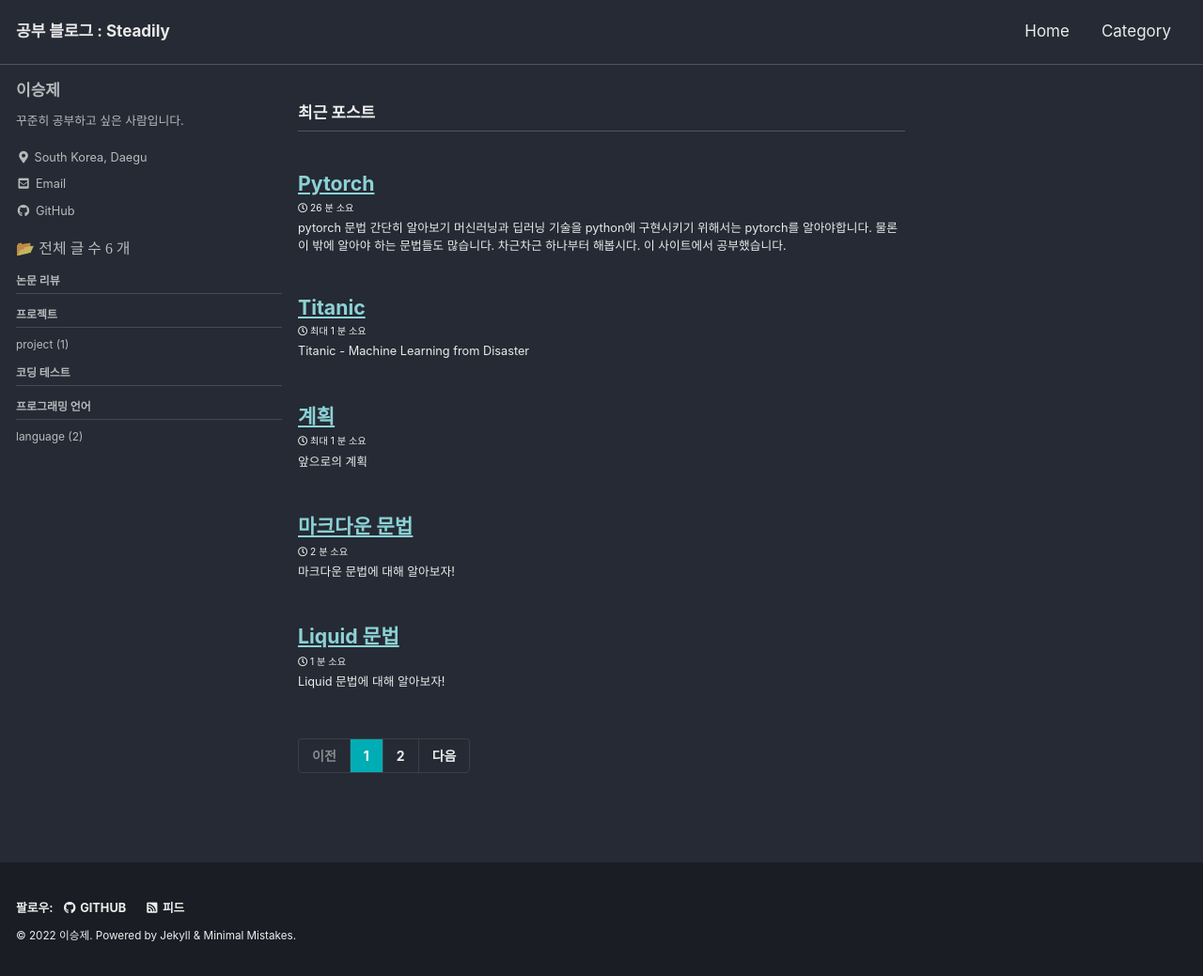
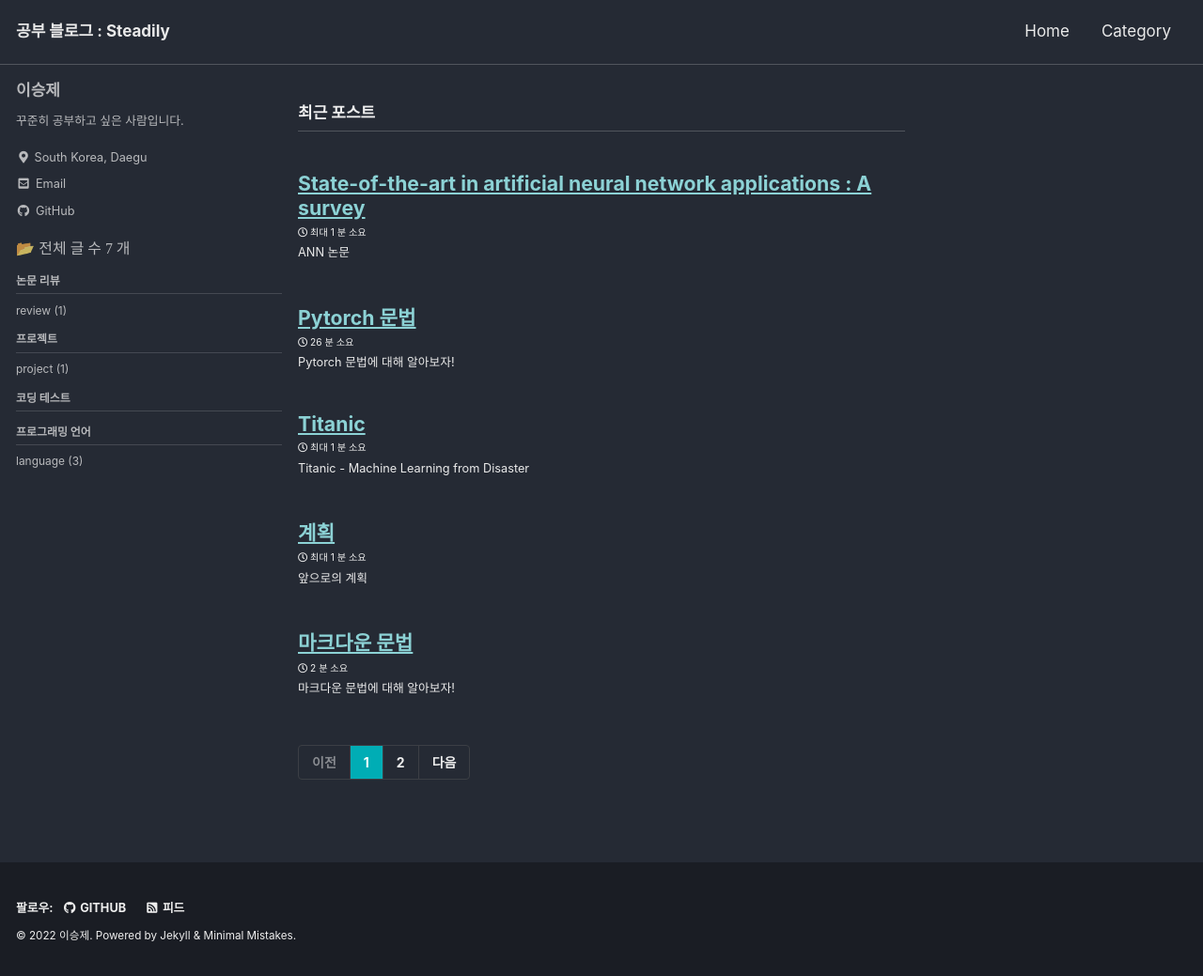
Before and after one commit to komos0509/komos0509.github.io, a Jekyll site: the page built from index.html, in a window 1280 px wide and 1039 px high. Shown: the whole window at 94% size. Built offline with Jekyll 4.4.1, drawn with Linux system fonts in a browser that asks for light colours; cached includes are drawn as plain includes; the list of posts is cut into pages by our own code; part of the change alters nothing that is shown.

Commit message:
논문 1

```diff
--- a/_posts/2022-07-15-pytorch.md
+++ b/_posts/2022-07-15-pytorch.md
@@ -1,3 +1,20 @@
+---
+title:  "Pytorch 문법"
+excerpt: "Pytorch 문법에 대해 알아보자!"
+
+categories:
+  - language
+tags:
+  - [language]
+
+toc: true
+toc_sticky: true
+toc_label : "C O N T E N T S"
+
+date: 2022-07-16
+last_modified_at: 2022-07-16
+---
+
 # pytorch 문법 간단히 알아보기
 머신러닝과 딥러닝 기술을 python에 구현시키기 위해서는 pytorch를 알아야합니다. 물론 이 밖에 알아야 하는 문법들도 많습니다. 차근차근 하나부터 해봅시다.
 [이 사이트에서 공부했습니다.](https://tutorials.pytorch.kr/)
--- /dev/null
+++ b/_posts/2022-07-15-review1.md
@@ -0,0 +1,28 @@
+---
+title:  "State-of-the-art in artificial neural network applications : A survey"
+excerpt: "ANN 논문"
+
+categories:
+  - review
+tags:
+  - [review]
+
+toc: true
+toc_sticky: true
+toc_label : "C O N T E N T S"
+
+date: 2022-07-16
+last_modified_at: 2022-07-16
+---
+
+# 출처
+Oludare Isaac Abiodun, Aman Jantan, Abiodun Esther Omolara, Kemi Victoria Dada, Nachaat AbdElatif Mohamed, Humaira Arshad. (2018). State-of-the-art in artificial neural network applications : A survey. SI: Computer Science. Heliyon. 1-24p
+[링크](https://www.sciencedirect.com/science/article/pii/S2405844018332067)
+
+본 논문의 내용은 ANN의 기본 개념과 여러 곳에서 적용되고, 다른 이론들보다 장점이 많다는 것을 어필합니다. 그래서 저는 일단 ANN의 기본 개념을 알아보도록 하겠습니다.
+
+# Artificail Neural Network (ANN)
+기본개념
+구조 + 재료
+활성화함수
+loss 함수 경사하강법
```
